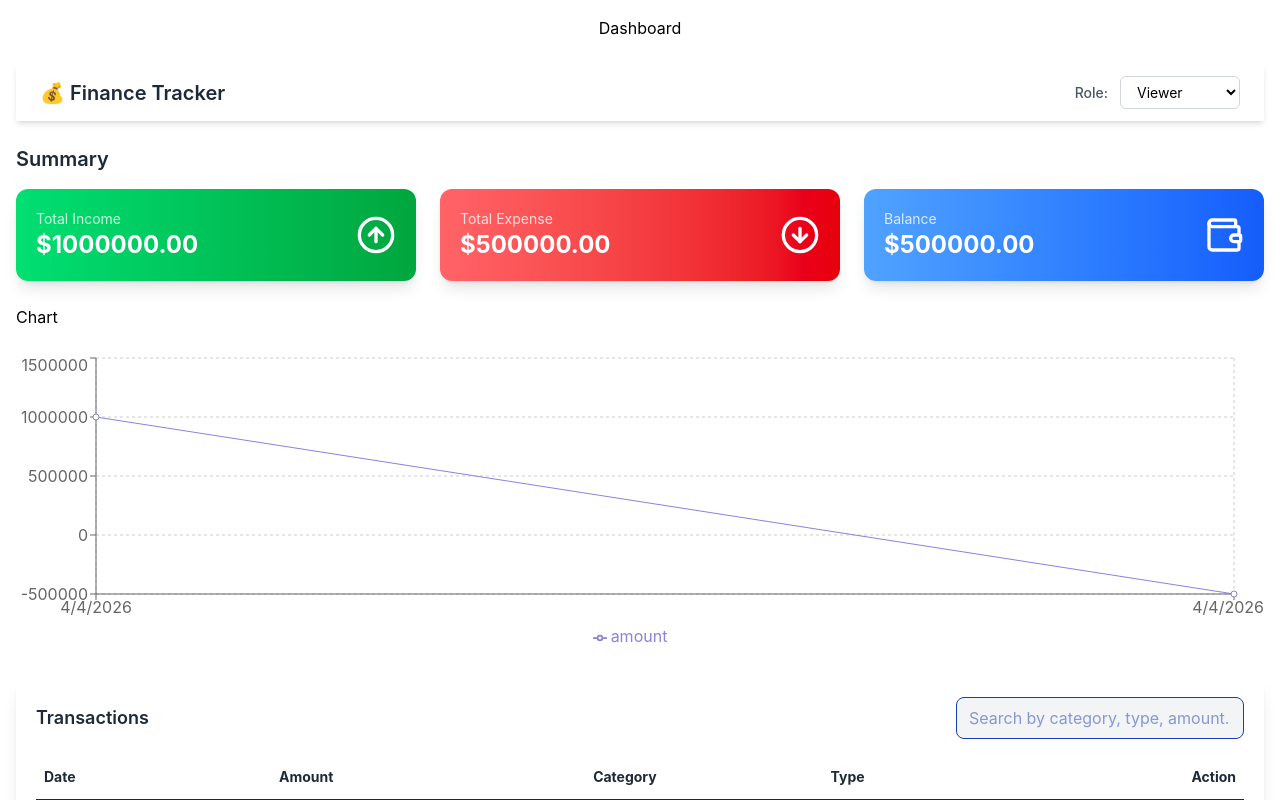
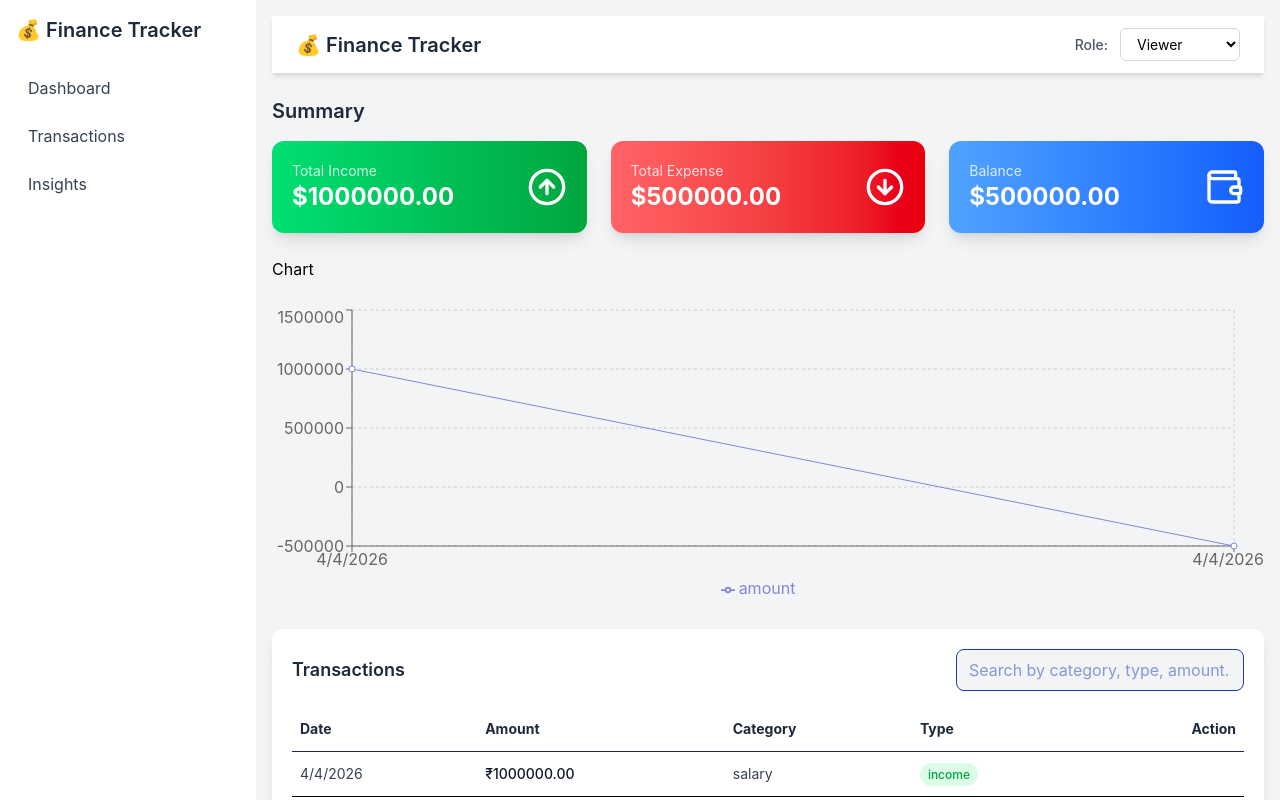
Before and after one commit to suryasekhardhal/financialDashboard, a React (Vite) app: page / in a window 1280 px wide. Shown: the top 800 px of the page. Built offline with nearby package versions, Linux system fonts and the light colour scheme.

Commit message:
add  static sidebar

```diff
--- /dev/null
+++ b/src/components/Sidebar.jsx
@@ -0,0 +1,39 @@
+import React from "react";
+function Sidebar() {
+  return (
+    <div className="w-64 min-h-screen bg-white dark:bg-gray-800 p-4">
+      <h2 className="text-xl font-semibold mb-6 text-gray-800 dark:text-white">
+        💰 Finance Tracker
+      </h2>
+
+      <ul className="space-y-2">
+        <li>
+          <a
+            href="#dashboard"
+            className="block px-3 py-2 rounded-md text-gray-700 dark:text-gray-300 hover:bg-gray-200 dark:hover:bg-gray-700"
+          >
+            Dashboard
+          </a>
+        </li>
+        <li>
+          <a
+            href="#transcation"
+            className="block px-3 py-2 rounded-md text-gray-700 dark:text-gray-300 hover:bg-gray-200 dark:hover:bg-gray-700"
+          >
+            Transactions
+          </a>
+        </li>
+        <li>
+          <a
+            href="#insights"
+            className="block px-3 py-2 rounded-md text-gray-700 dark:text-gray-300 hover:bg-gray-200 dark:hover:bg-gray-700"
+          >
+            Insights
+          </a>
+        </li>
+      </ul>
+    </div>
+  );
+}
+
+export default Sidebar;
--- a/src/pages/Dashboard.jsx
+++ b/src/pages/Dashboard.jsx
@@ -6,21 +6,34 @@ import TransactionsTable from "../components/TransactionsTable";
 import Insights from "../components/Insights";
 import AddTransactionForm from "../components/AddTransactionForm";
 import Chart from "../components/chart";
-
+import Sidebar from "../components/Sidebar";
 function Dashboard(){
     const role = useSelector((state) => state.finance.role);
     return(
         <>
 
-       <div className="p-4 space-y-6 min-h-screen bg-white ">
-         <h2 className="text-center">Dashboard</h2>
-        <Navbar />
+       <div className="flex min-h-screen bg-gray-100 dark:bg-gray-900 text-black dark:text-white">
+
+  {/* Sidebar */}
+  <Sidebar />
+
+  {/* Main Content */}
+  <div className="flex-1 p-4 space-y-6">
+    <Navbar />
+    <div id="dashboard">
         <SummaryCards />
-        <Chart />
+    </div>
+    <Chart />
+    <div id="transcation">
         <TransactionsTable />
+    </div>
+    <div id="insights">
         <Insights />
-        {role === "admin" && <AddTransactionForm />}
-       </div>
+    </div>
+    {role === "admin" && <AddTransactionForm />}
+  </div>
+
+</div>
         </>
     )
 }
```
Also changed, not shown: 1 other file (tests, documents, lock files or other folders).
